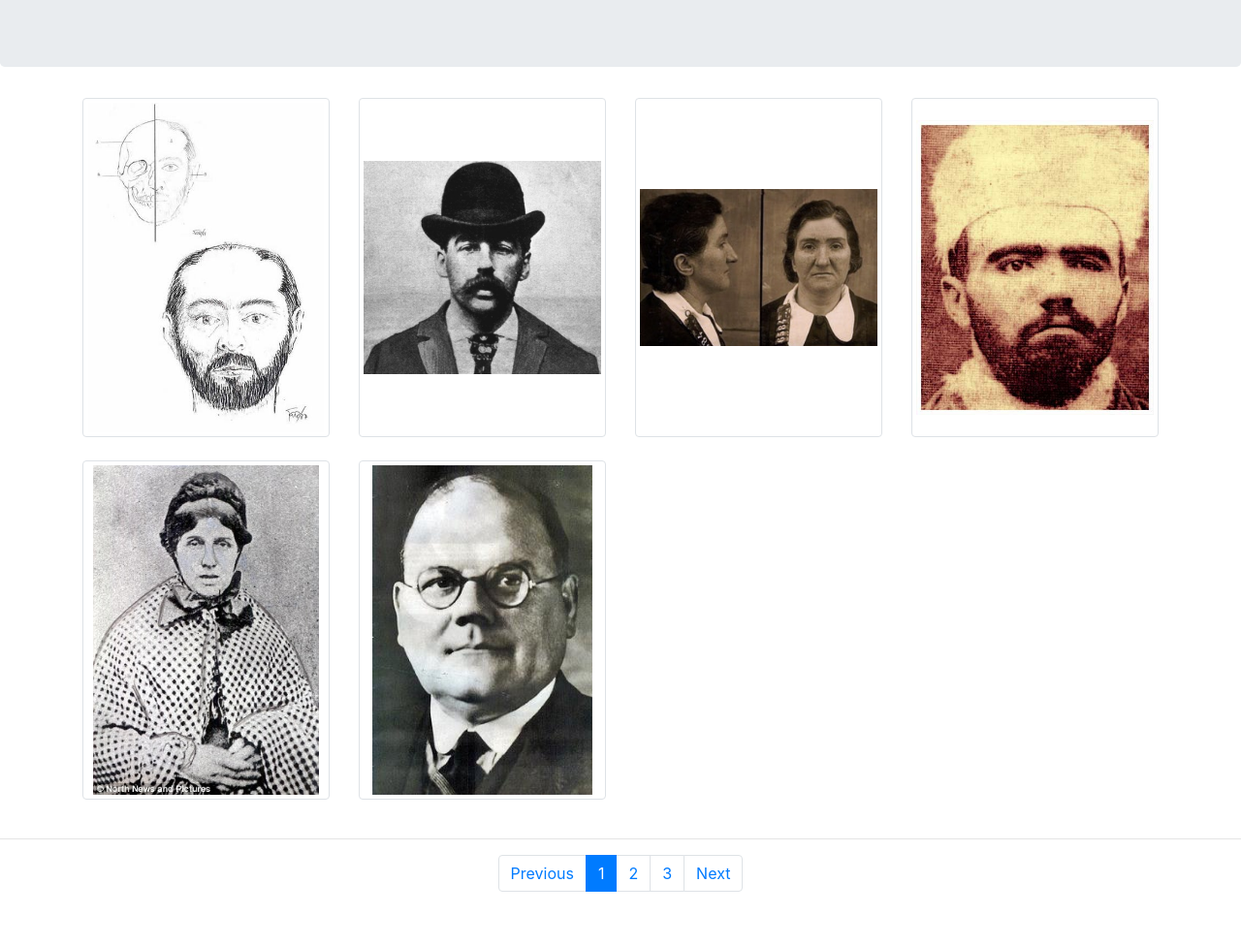
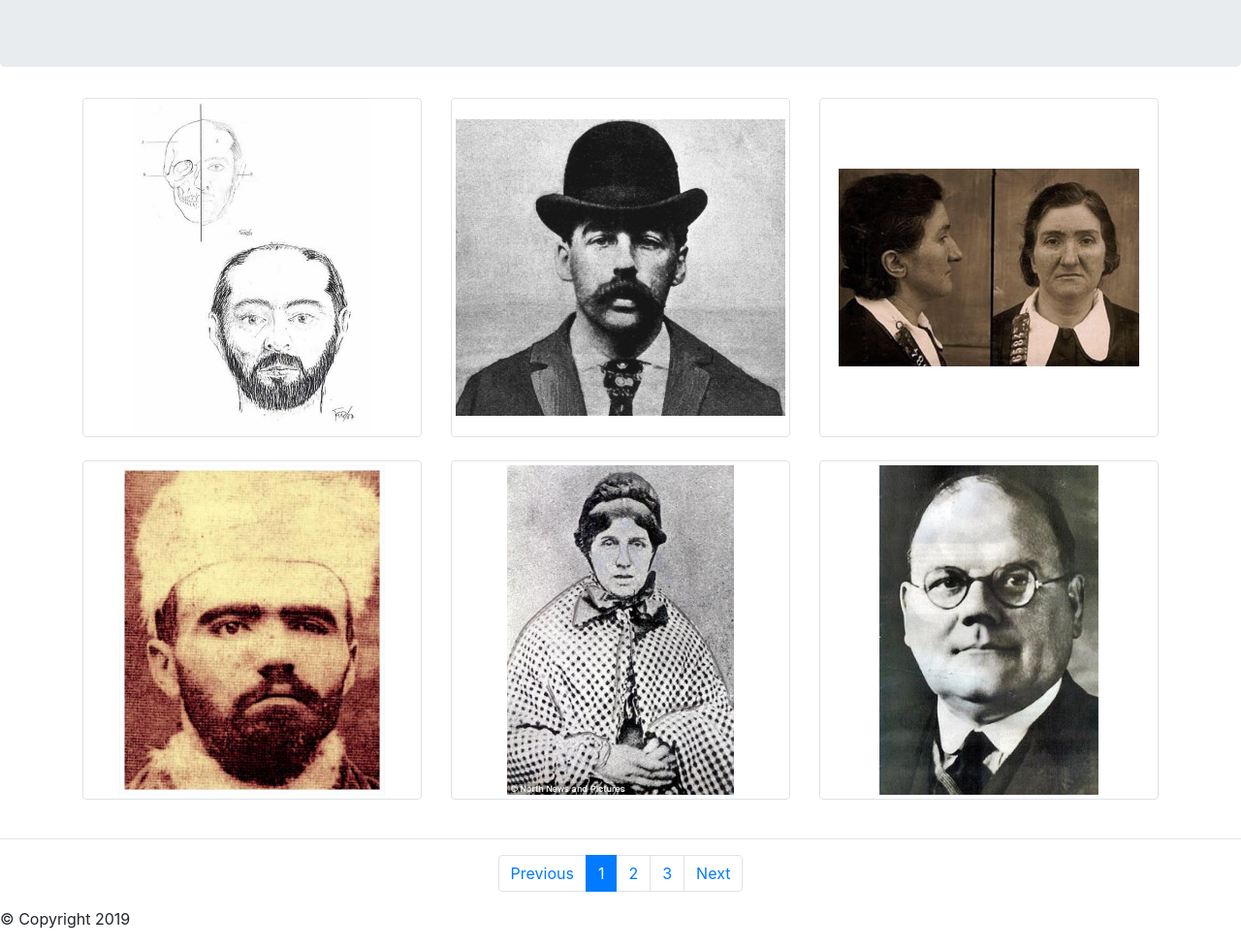
Before and after one commit to nathanfanelli/Bootstrap-Image-Gallery, a plain HTML site: page index.html in a window 1280 px wide. Shown: the part 115-1091 px from the top of the page at 97% size. Before the commit the page ends 1051 px from the top, so only its background shows below. Drawn offline with nearby package versions, Linux system fonts and the light colour scheme.

Commit message:
Update index.html

```diff
--- a/index.html
+++ b/index.html
@@ -32,38 +32,43 @@
 
     <!-- Gallery -->
     <div class="container">
+
         <div class="row text-center text-lg-left">
-            <div class="col-lg-3 col-md-4 col-6">
+            <div class="col-md-4">
                 <a href="#" class="d-block mb-4 h-100">
                     <img class="img-fluid img-thumbnail face" src="img/killer1.jpg" alt="">
                 </a>
             </div>
-            <div class="col-lg-3 col-md-4 col-6">
+            <div class="col-md-4">
                 <a href="#" class="d-block mb-4 h-100">
                     <img class="img-fluid img-thumbnail face" src="img/killer2.jpg" alt="">
                 </a>
             </div>
-            <div class="col-lg-3 col-md-4 col-6">
+            <div class="col-md-4">
                 <a href="#" class="d-block mb-4 h-100">
                     <img class="img-fluid img-thumbnail face" src="img/killer3.jpg" alt="">
                 </a>
             </div>
-            <div class="col-lg-3 col-md-4 col-6">
+        </div>
+
+        <div class="row text-center text-lg-left">
+            <div class="col-md-4">
                 <a href="#" class="d-block mb-4 h-100">
                     <img class="img-fluid img-thumbnail face" src="img/killer4.jpg" alt="">
                 </a>
             </div>
-            <div class="col-lg-3 col-md-4 col-6">
+            <div class="col-md-4">
                 <a href="#" class="d-block mb-4 h-100">
                     <img class="img-fluid img-thumbnail face" src="img/killer5.jpg" alt="">
                 </a>
             </div>
-            <div class="col-lg-3 col-md-4 col-6">
+            <div class="col-md-4">
                 <a href="#" class="d-block mb-4 h-100">
                     <img class="img-fluid img-thumbnail face" src="img/killer6.jpg" alt="">
                 </a>
             </div>
         </div>
+
     </div>
     <!-- End Gallery -->
 
@@ -90,6 +95,12 @@
         </ul>
     </div>
     <!-- End Pagination -->
+
+    <!-- Footer -->
+    <footer>
+        <p>&copy; Copyright 2019</p>
+    </footer>
+    <!-- End Foooter -->
 </body>
 
 </html>
```
